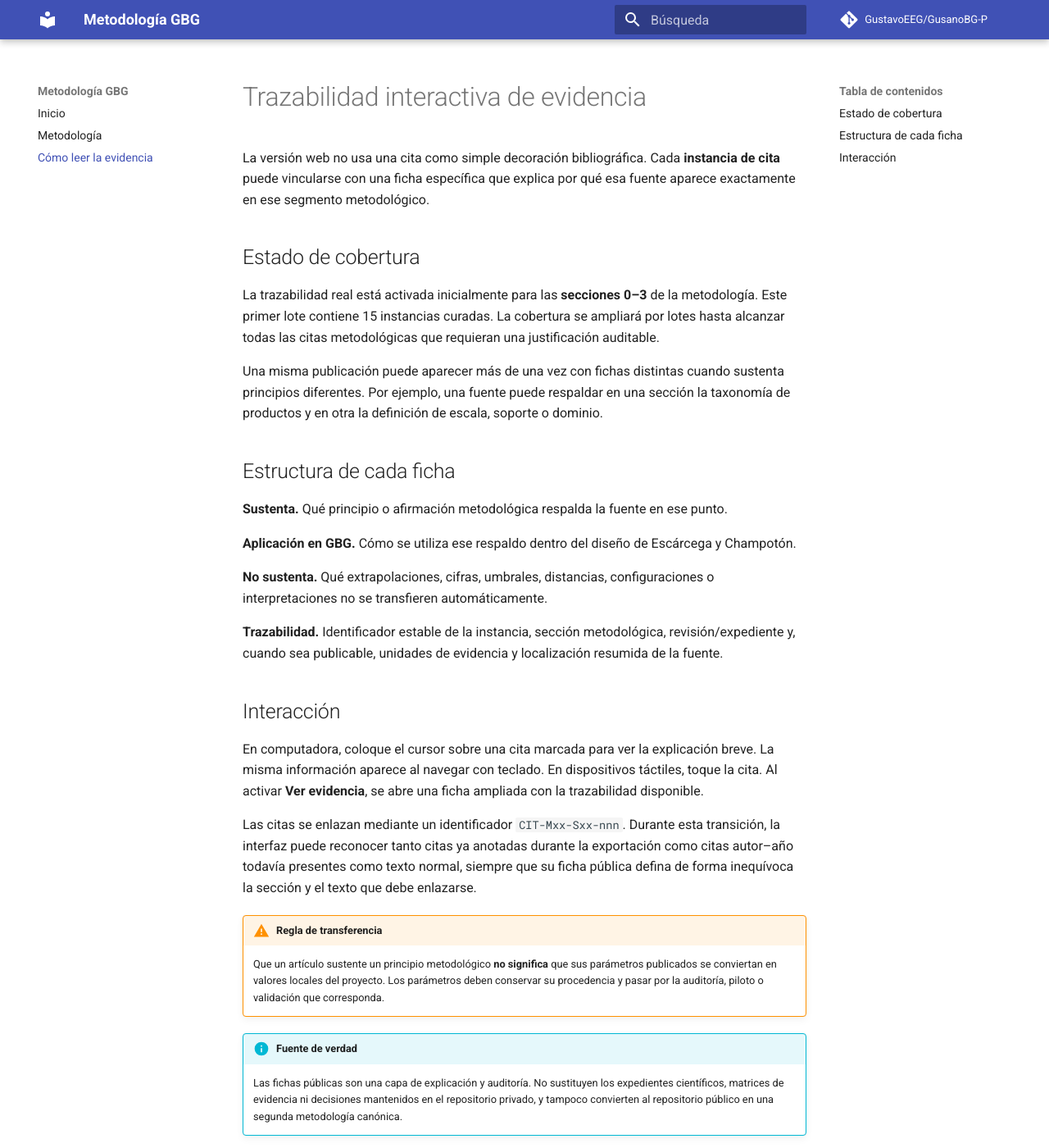
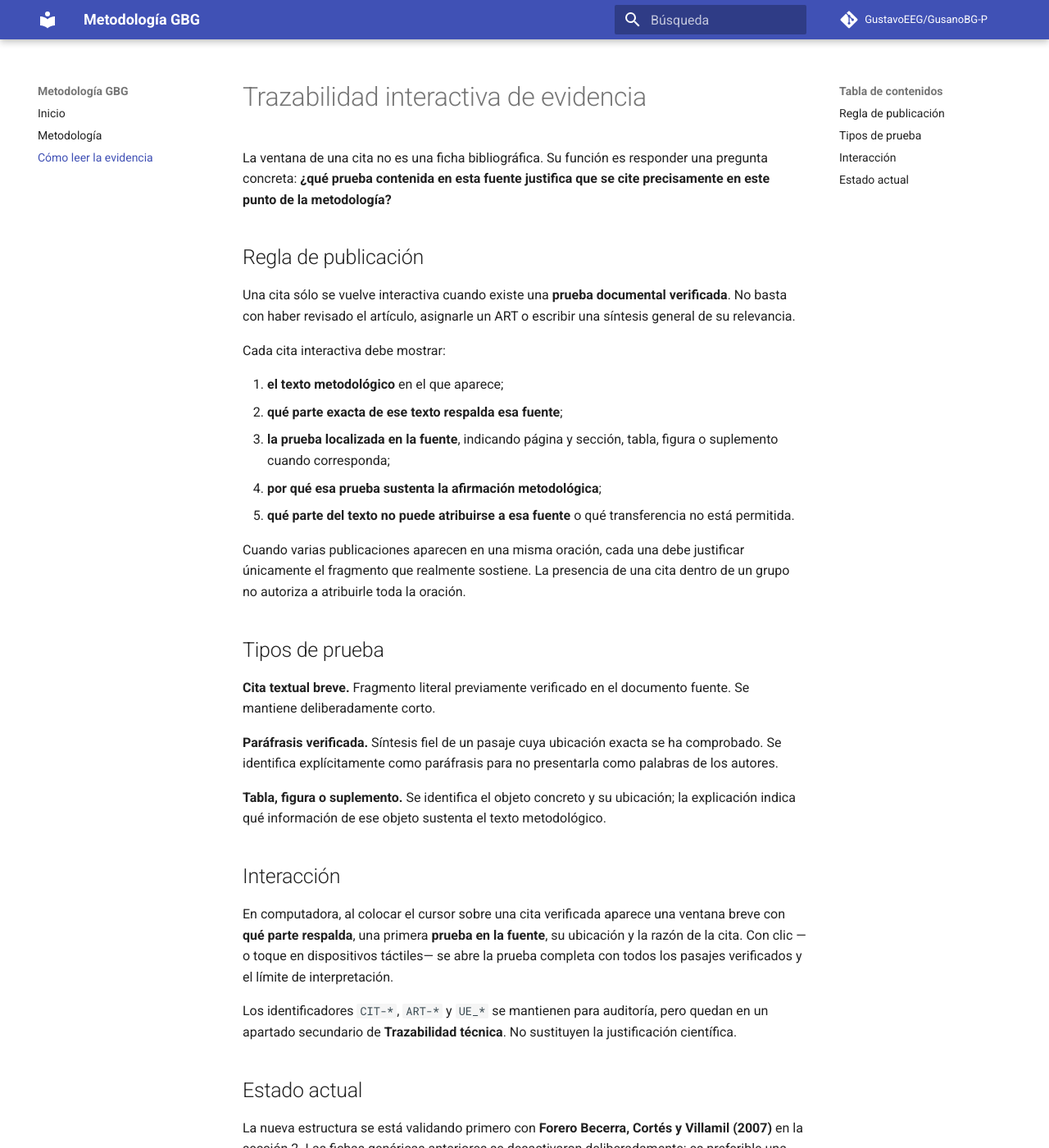
Before and after one commit to GustavoEEG/GusanoBG-P, an MkDocs documentation site: the page built from docs/evidencia.md, in a window 1280 px wide and 1400 px high. Shown: the whole window at 82% size. Built offline with MkDocs 1.6.1 and Material for MkDocs 9.7.7, drawn with Linux system fonts in a browser that asks for light colours; comment, search, counter and statistics services are not loaded; some of the changed text lies outside the part shown.

Commit message:
docs: redefinir trazabilidad como justificación científica

```diff
--- a/docs/evidencia.md
+++ b/docs/evidencia.md
@@ -1,31 +1,43 @@
 # Trazabilidad interactiva de evidencia
 
-La versión web no usa una cita como simple decoración bibliográfica. Cada **instancia de cita** puede vincularse con una ficha específica que explica por qué esa fuente aparece exactamente en ese segmento metodológico.
+La ventana de una cita no es una ficha bibliográfica. Su función es responder una pregunta concreta: **¿qué prueba contenida en esta fuente justifica que se cite precisamente en este punto de la metodología?**
 
-## Estado de cobertura
+## Regla de publicación
 
-La trazabilidad real está activada inicialmente para las **secciones 0–3** de la metodología. Este primer lote contiene 15 instancias curadas. La cobertura se ampliará por lotes hasta alcanzar todas las citas metodológicas que requieran una justificación auditable.
+Una cita sólo se vuelve interactiva cuando existe una **prueba documental verificada**. No basta con haber revisado el artículo, asignarle un ART o escribir una síntesis general de su relevancia.
 
-Una misma publicación puede aparecer más de una vez con fichas distintas cuando sustenta principios diferentes. Por ejemplo, una fuente puede respaldar en una sección la taxonomía de productos y en otra la definición de escala, soporte o dominio.
+Cada cita interactiva debe mostrar:
 
-## Estructura de cada ficha
+1. **el texto metodológico** en el que aparece;
+2. **qué parte exacta de ese texto respalda esa fuente**;
+3. **la prueba localizada en la fuente**, indicando página y sección, tabla, figura o suplemento cuando corresponda;
+4. **por qué esa prueba sustenta la afirmación metodológica**;
+5. **qué parte del texto no puede atribuirse a esa fuente** o qué transferencia no está permitida.
 
-**Sustenta.** Qué principio o afirmación metodológica respalda la fuente en ese punto.
+Cuando varias publicaciones aparecen en una misma oración, cada una debe justificar únicamente el fragmento que realmente sostiene. La presencia de una cita dentro de un grupo no autoriza a atribuirle toda la oración.
 
-**Aplicación en GBG.** Cómo se utiliza ese respaldo dentro del diseño de Escárcega y Champotón.
+## Tipos de prueba
 
-**No sustenta.** Qué extrapolaciones, cifras, umbrales, distancias, configuraciones o interpretaciones no se transfieren automáticamente.
+**Cita textual breve.** Fragmento literal previamente verificado en el documento fuente. Se mantiene deliberadamente corto.
 
-**Trazabilidad.** Identificador estable de la instancia, sección metodológica, revisión/expediente y, cuando sea publicable, unidades de evidencia y localización resumida de la fuente.
+**Paráfrasis verificada.** Síntesis fiel de un pasaje cuya ubicación exacta se ha comprobado. Se identifica explícitamente como paráfrasis para no presentarla como palabras de los autores.
+
+**Tabla, figura o suplemento.** Se identifica el objeto concreto y su ubicación; la explicación indica qué información de ese objeto sustenta el texto metodológico.
 
 ## Interacción
 
-En computadora, coloque el cursor sobre una cita marcada para ver la explicación breve. La misma información aparece al navegar con teclado. En dispositivos táctiles, toque la cita. Al activar **Ver evidencia**, se abre una ficha ampliada con la trazabilidad disponible.
+En computadora, al colocar el cursor sobre una cita verificada aparece una ventana breve con **qué parte respalda**, una primera **prueba en la fuente**, su ubicación y la razón de la cita. Con clic —o toque en dispositivos táctiles— se abre la prueba completa con todos los pasajes verificados y el límite de interpretación.
 
-Las citas se enlazan mediante un identificador `CIT-Mxx-Sxx-nnn`. Durante esta transición, la interfaz puede reconocer tanto citas ya anotadas durante la exportación como citas autor–año todavía presentes como texto normal, siempre que su ficha pública defina de forma inequívoca la sección y el texto que debe enlazarse.
+Los identificadores `CIT-*`, `ART-*` y `UE_*` se mantienen para auditoría, pero quedan en un apartado secundario de **Trazabilidad técnica**. No sustituyen la justificación científica.
+
+## Estado actual
+
+La nueva estructura se está validando primero con **Forero Becerra, Cortés y Villamil (2007)** en la sección 2. Las fichas genéricas anteriores se desactivaron deliberadamente: es preferible una cita correctamente demostrada que muchas ventanas que sólo describan la bibliografía.
+
+Una vez validado este formato, las demás citas se habilitarán progresivamente sólo después de reconstruir su prueba desde las fuentes revisadas.
 
 !!! warning "Regla de transferencia"
-    Que un artículo sustente un principio metodológico **no significa** que sus parámetros publicados se conviertan en valores locales del proyecto. Los parámetros deben conservar su procedencia y pasar por la auditoría, piloto o validación que corresponda.
+    Que una fuente sustente un principio no convierte automáticamente sus cifras, umbrales, distancias, configuraciones o desempeño en parámetros locales. La propia ventana debe indicar ese límite cuando sea pertinente.
 
 !!! info "Fuente de verdad"
-    Las fichas públicas son una capa de explicación y auditoría. No sustituyen los expedientes científicos, matrices de evidencia ni decisiones mantenidos en el repositorio privado, y tampoco convierten al repositorio público en una segunda metodología canónica.
+    La prueba pública es una derivación verificable de la revisión científica privada. La metodología canónica continúa siendo la fuente de verdad; la interfaz pública explica por qué sus citas son defendibles.
```
